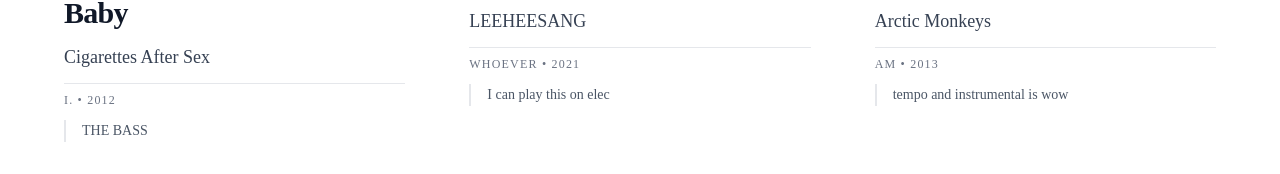
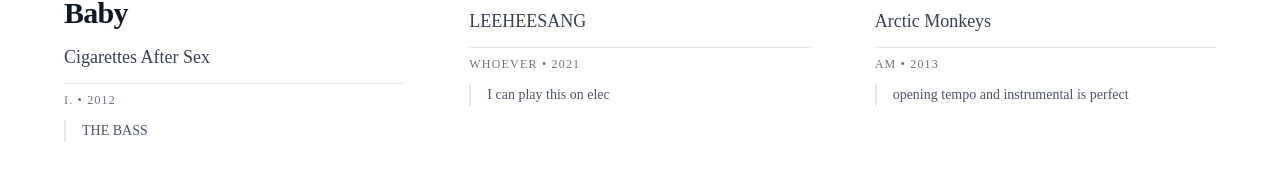
Before and after one commit to HyunLee8/MyPortfolio, a Next.js app: page /principles in a window 1280 px wide. Shown: the part 1915-2089 px from the top of the page. Built offline with nearby package versions, Linux system fonts and the light colour scheme.

Commit message:
one change

```diff
--- a/app/principles/page.tsx
+++ b/app/principles/page.tsx
@@ -278,7 +278,7 @@
                 <p className="text-xs text-gray-500 uppercase tracking-widest mb-3">AM • 2013</p>
                 <div className="border-l-2 border-gray-200 pl-4 group-hover:border-gray-900 transition-colors duration-300">
                   <p className="text-gray-600 leading-relaxed text-sm">
-                    tempo and instrumental is wow
+                    opening tempo and instrumental is perfect
                   </p>
                 </div>
               </div>
```
